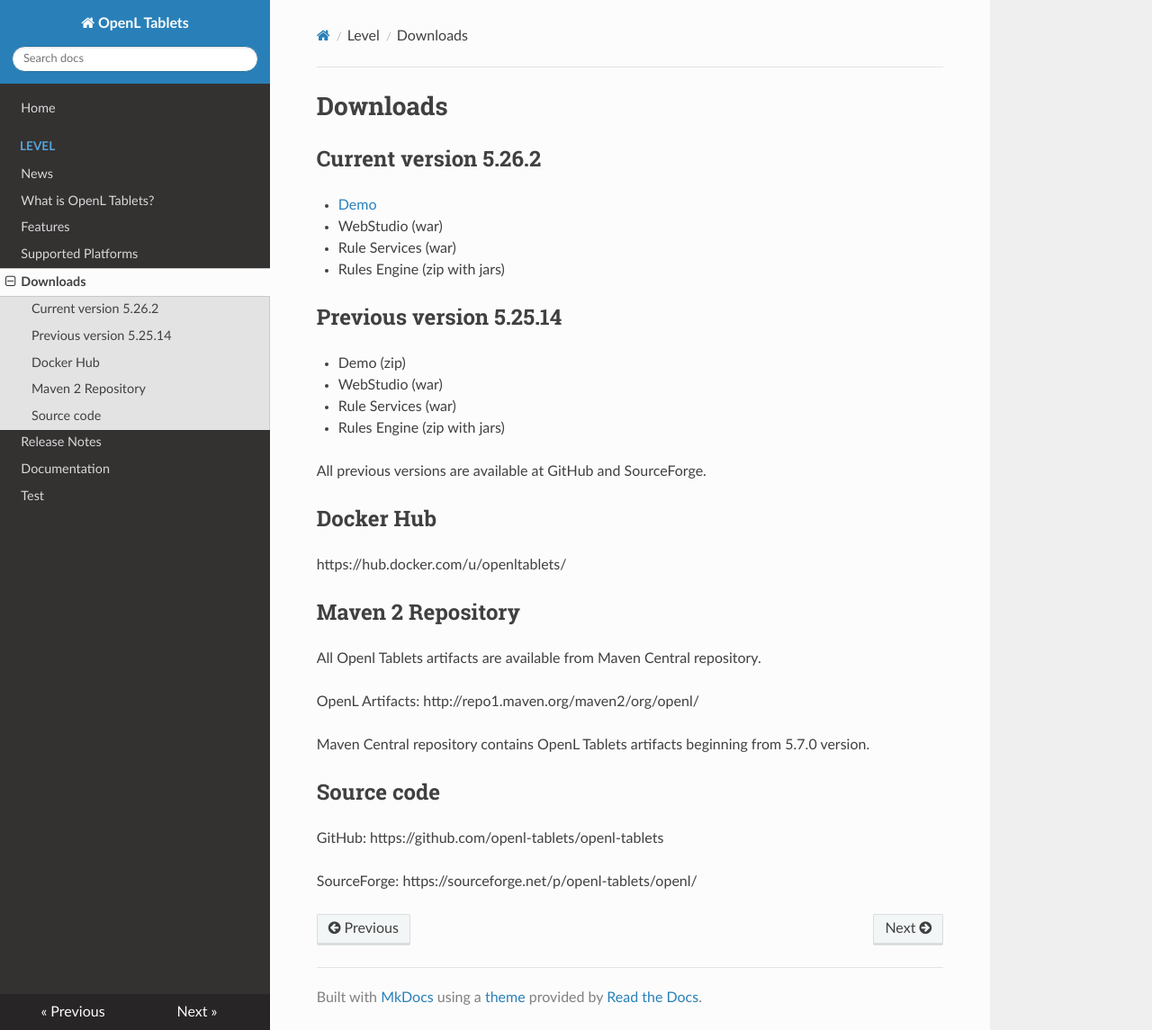
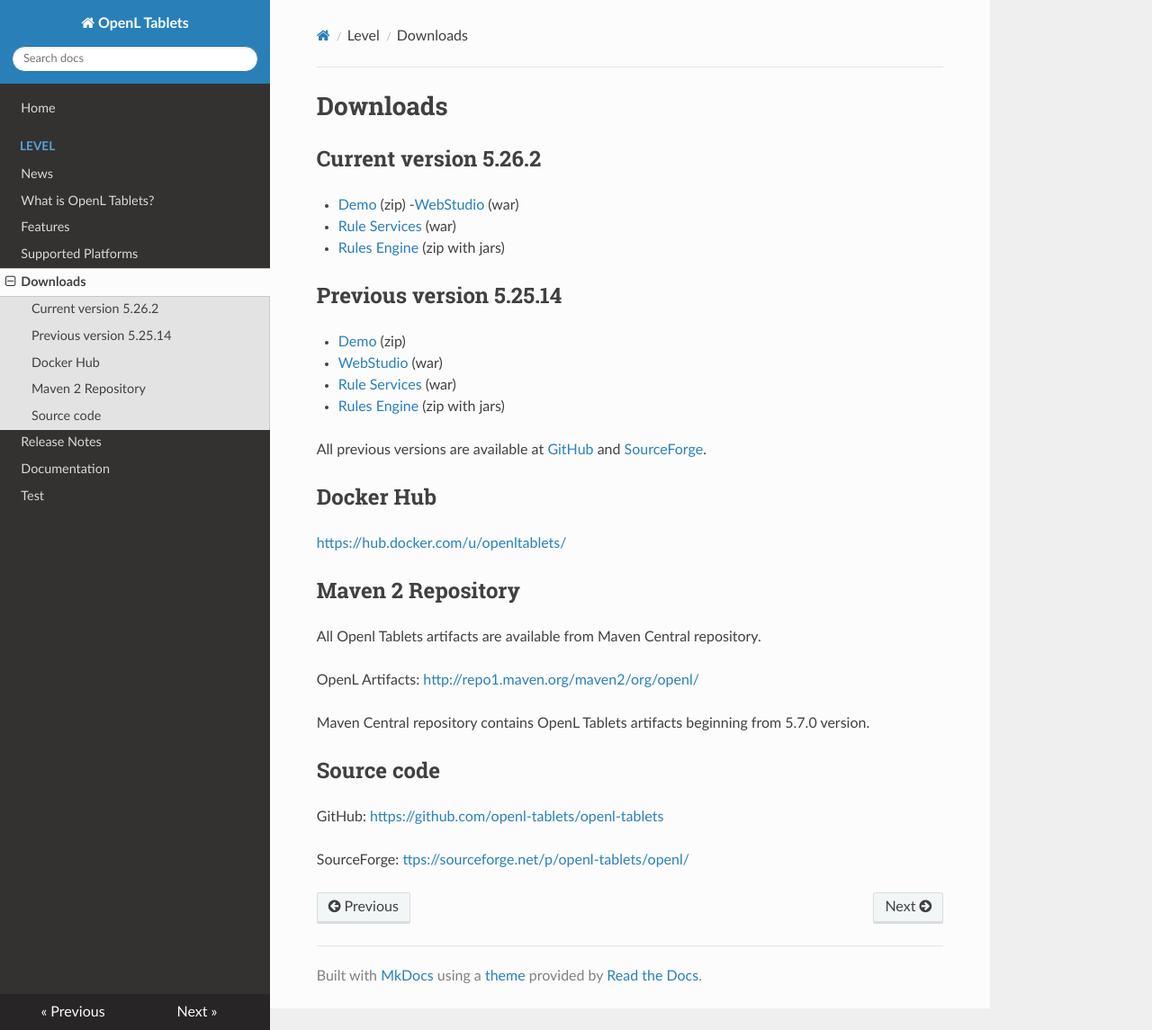
Before and after one commit to WWmonster/MarkdownTest, an MkDocs documentation site: the page built from docs/downloads.md, in a window 1280 px wide and 1145 px high. Shown: the whole window at 90% size. Built offline with MkDocs 1.6.1, drawn with Linux system fonts in a browser that asks for light colours; nearby versions of some CDN libraries.

Commit message:
Update downloads.md

```diff
--- a/docs/downloads.md
+++ b/docs/downloads.md
@@ -2,34 +2,34 @@
 
 ## Current version 5.26.2
 
-- [Demo](https://github.com/openl-tablets/openl-tablets/releases/download/5.26.2/openl-tablets-demo-5.26.2.zip)
-- WebStudio (war)
-- Rule Services (war)
-- Rules Engine (zip with jars)
+- [Demo](https://github.com/openl-tablets/openl-tablets/releases/download/5.26.2/openl-tablets-demo-5.26.2.zip) (zip)
+-[WebStudio](https://github.com/openl-tablets/openl-tablets/releases/download/5.26.2/openl-tablets-webstudio-5.26.2.war) (war)
+- [Rule Services](https://github.com/openl-tablets/openl-tablets/releases/download/5.26.2/openl-tablets-ws-all-5.26.2.war) (war)
+- [Rules Engine](https://github.com/openl-tablets/openl-tablets/releases/download/5.26.2/openl-tablets-core-5.26.2.zip) (zip with jars)
 
 ## Previous version 5.25.14
 
-- Demo (zip)
-- WebStudio (war)
-- Rule Services (war)
-- Rules Engine (zip with jars)
+- [Demo](https://github.com/openl-tablets/openl-tablets/releases/download/5.25.14/openl-tablets-demo-5.25.14.zip) (zip)
+- [WebStudio](https://github.com/openl-tablets/openl-tablets/releases/download/5.25.14/openl-tablets-webstudio-5.25.14.war) (war)
+- [Rule Services](https://github.com/openl-tablets/openl-tablets/releases/download/5.25.14/openl-tablets-ws-all-5.25.14.war) (war)
+- [Rules Engine](https://github.com/openl-tablets/openl-tablets/releases/download/5.25.14/openl-tablets-core-5.25.14.zip) (zip with jars)
 
-All previous versions are available at GitHub and SourceForge.
+All previous versions are available at [GitHub](https://github.com/openl-tablets/openl-tablets/releases) and [SourceForge](https://sourceforge.net/projects/openl-tablets/files/).
 
 ## Docker Hub
 
-https://hub.docker.com/u/openltablets/
+[https://hub.docker.com/u/openltablets/](https://hub.docker.com/u/openltablets/)
 
 ## Maven 2 Repository
 
 All Openl Tablets artifacts are available from Maven Central repository.
 
-OpenL Artifacts: http://repo1.maven.org/maven2/org/openl/
+OpenL Artifacts: [http://repo1.maven.org/maven2/org/openl/](http://repo1.maven.org/maven2/org/openl/)
 
 Maven Central repository contains OpenL Tablets artifacts beginning from 5.7.0 version.
 
 ## Source code
 
-GitHub: https://github.com/openl-tablets/openl-tablets
+GitHub: [https://github.com/openl-tablets/openl-tablets](https://github.com/openl-tablets/openl-tablets)
 
-SourceForge: https://sourceforge.net/p/openl-tablets/openl/
+SourceForge: [ttps://sourceforge.net/p/openl-tablets/openl/](https://sourceforge.net/p/openl-tablets/openl/)
```
